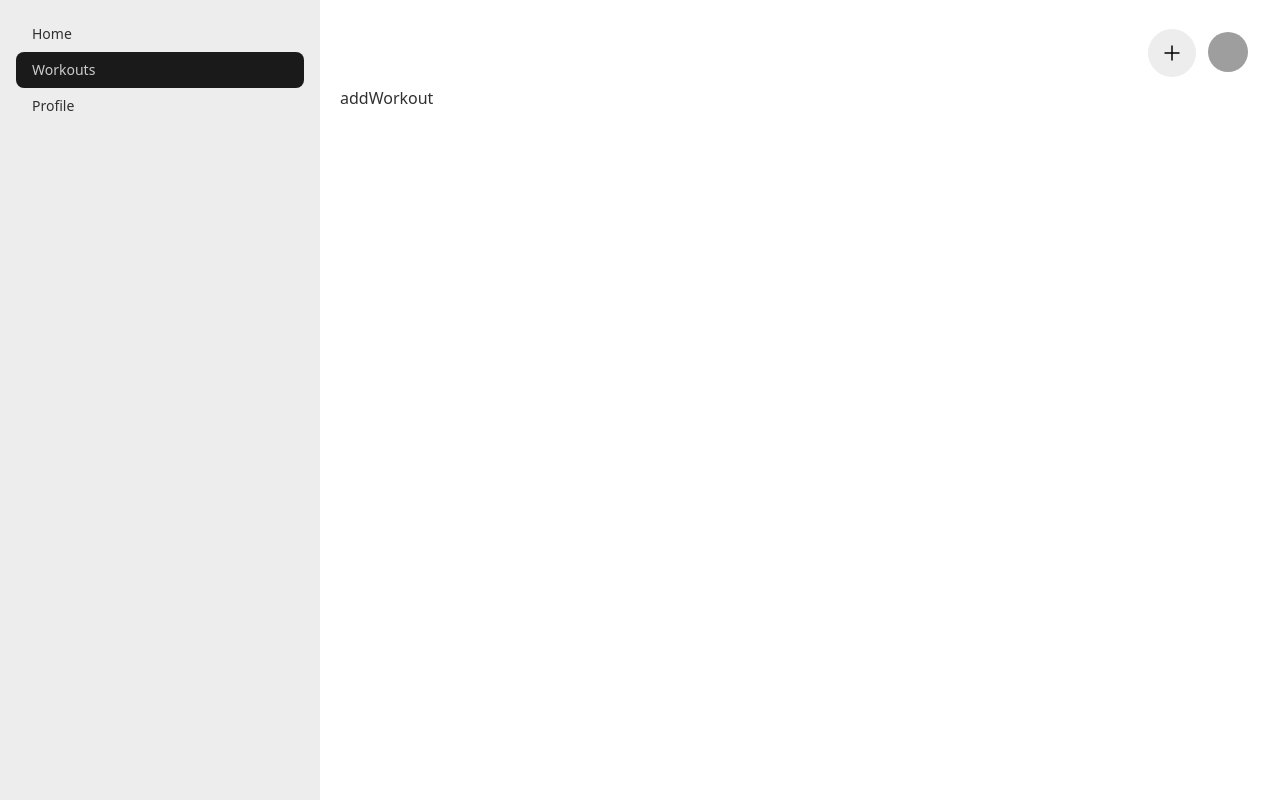
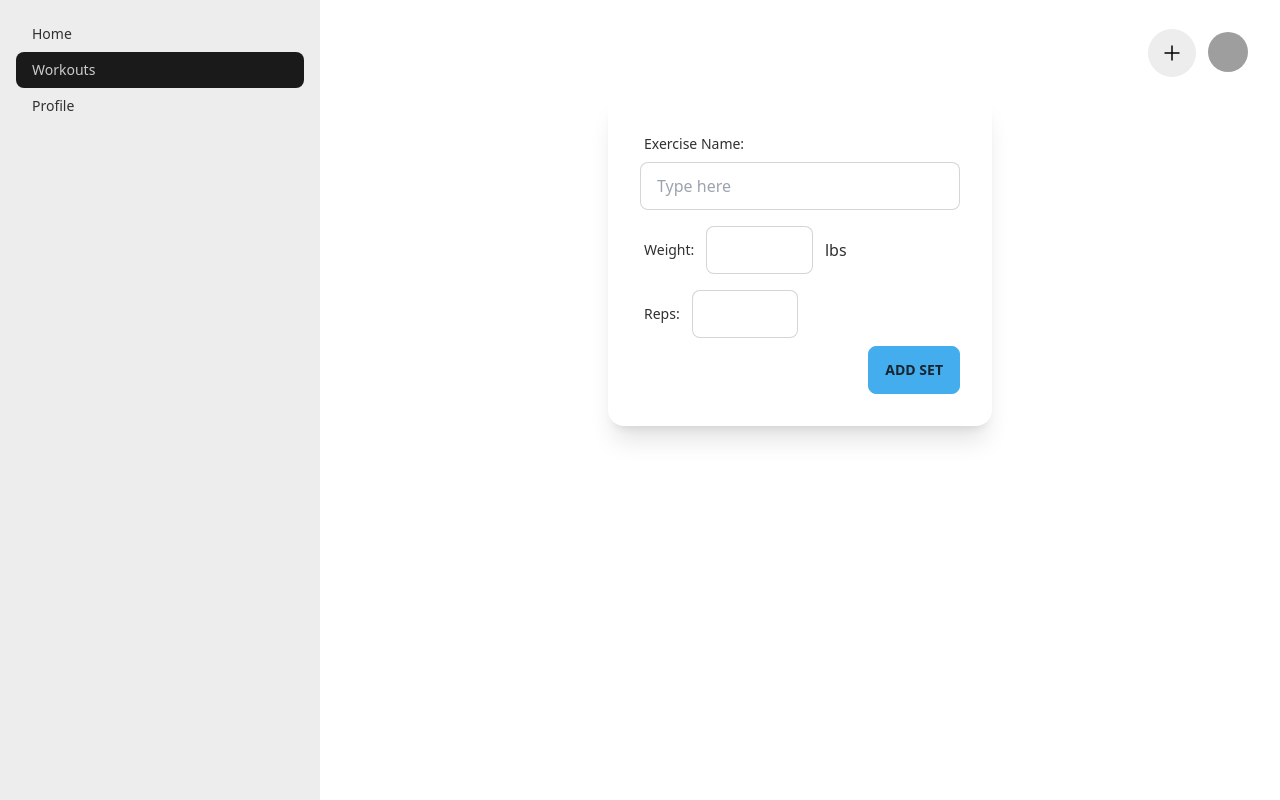
Before and after one commit to khaliltkhalil/strive, a React (Create React App) app: page /workouts/add in a window 1280 px wide. Built offline with nearby package versions, Linux system fonts and the light colour scheme; no server answers; data requests are answered from the project's data file; grey boxes are pictures that could not be loaded.

Commit message:
work on AddWorkout component

```diff
--- a/db.json
+++ b/db.json
@@ -2,22 +2,19 @@
   "workouts": [
     {
       "id": 1,
-            "date": "Tuesday, Jan 13, 2023",
-            "muscles": ["Chest", "Shoulder" ]
+      "date": "Tuesday, Jan 13, 2023"
+
     },
     {
-            "id": 2,
-            "date": "Tuesday, Jan 13, 2023",
-            "muscles": ["Back", "Arms" ]
+      "date": "Sunday, June 18, 2023",
+      "id": 3
     }
-
-
   ],
   "exercises": [
     {
       "id": 1,
       "name": "Bench Press",
-        "sets" :[
+      "sets": [
         {
           "weight": 150,
           "reps": 4
@@ -25,14 +22,14 @@
         {
           "weight": 150,
           "reps": 4
-            }],
-
+        }
+      ],
       "workoutId": 1
     },
     {
       "id": 2,
       "name": "Over Head Press",
-        "sets" :[
+      "sets": [
         {
           "weight": 100,
           "reps": 8
@@ -55,9 +52,13 @@
         {
           "weight": 0,
           "reps": 4
-            }],
+        }
+      ],
       "workoutId": 2
     }
   ],
-    "exercisesTypes": ["bench press", "squat"]
+  "exercisesTypes": [
+    "bench press",
+    "squat"
+  ]
 }
--- a/src/components/AddWorkout.js
+++ b/src/components/AddWorkout.js
@@ -1,7 +1,98 @@
-import React from "react";
+import React, { useEffect, useState } from "react";
 
 function AddWorkout() {
-  return <div>addWorkout</div>;
+  const [workout, setworkout] = useState({});
+  const [exercises, setExercises] = useState([]);
+
+  useEffect(() => {
+    const date = new Date().toLocaleString("en-US", {
+      weekday: "long",
+      year: "numeric",
+      month: "long",
+      day: "numeric",
+    });
+    // send GET request to get nay workout on today's date
+    fetch(`http://localhost:3000/workouts/?date=${date}`)
+      .then((res) => res.json())
+      .then((data) => {
+        // if there is an workout already started, get all exercises
+        if (data.length != 0) {
+          fetch(`http://localhost:3000/exercises/?workoutId=${data[0].id}`)
+            .then((res) => res.json())
+            .then((exercisesList) => {
+              setExercises(exercisesList);
+              setworkout(data[0]);
+            });
+        } else {
+          // create new workout
+          fetch(`http://localhost:3000/workouts/`, {
+            method: "POST",
+            headers: {
+              "Content-Type": "application/json",
+            },
+            body: JSON.stringify({
+              date,
+            }),
+          })
+            .then((res) => res.json())
+            .then((createdWorkout) => {
+              setworkout(createdWorkout);
+            });
+        }
+      });
+  }, []);
+
+  return (
+    <div className="flex flex-col gap-2 items-center">
+      <h1 className="text-lg">{workout.date}</h1>
+      <div className="card w-96 bg-base-100 shadow-xl">
+        <div className="card-body">
+          <form className="flex flex-col gap-2">
+            <div className="form-control w-full max-w-xs gap-4">
+              <section>
+                <label className="label">
+                  <span className="label-text">Exercise Name:</span>
+                </label>
+                <input
+                  type="text"
+                  name="name"
+                  placeholder="Type here"
+                  className="input input-bordered w-full max-w-xs"
+                />
+              </section>
+
+              <section className="flex gap-2">
+                <label className="label">
+                  <span className="label-text">Weight:</span>
+                </label>
+                <input
+                  type="number"
+                  name="name"
+                  placeholder=""
+                  className="input input-bordered w-1/3 max-w-xs"
+                />
+                <label className="label"> lbs</label>
+              </section>
+              <section className="flex gap-2">
+                <label className="label">
+                  <span className="label-text">Reps:</span>
+                </label>
+                <input
+                  type="number"
+                  name="name"
+                  placeholder=""
+                  className="input input-bordered w-1/3 max-w-xs"
+                />
+              </section>
+            </div>
+            <div className="card-actions justify-end">
+              <button className="btn btn-primary">Add Set</button>
+            </div>
+          </form>
+        </div>
+      </div>
+    </div>
+  );
 }
 
 export default AddWorkout;
--- a/src/components/Workout.js
+++ b/src/components/Workout.js
@@ -6,11 +6,7 @@ function Workout({ workout }) {
     <div className="card w-96 bg-base-100 shadow-xl">
       <div className="card-body">
         <h2 className="card-title">{workout.date}</h2>
-        <ul className="flex gap-2">
-          {workout.muscles.map((muscle, index) => (
-            <li key={index}>{muscle}</li>
-          ))}
-        </ul>
+
         <div className="card-actions justify-end">
           <Link className="btn btn-primary" to={`/workouts/${workout.id}`}>
             View
```
Lines whose indentation alone changed are shown as unchanged.
